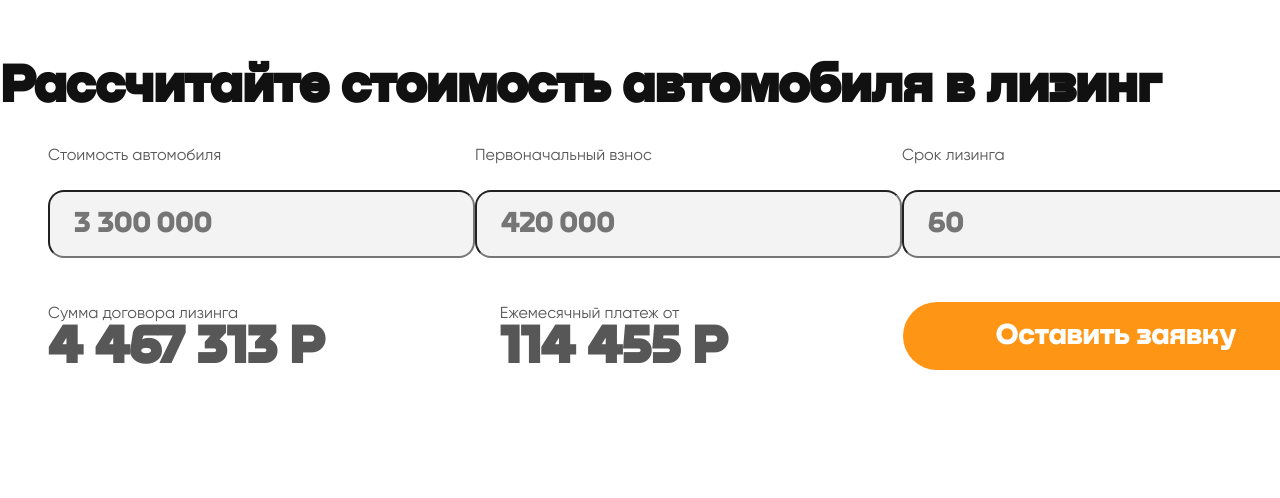
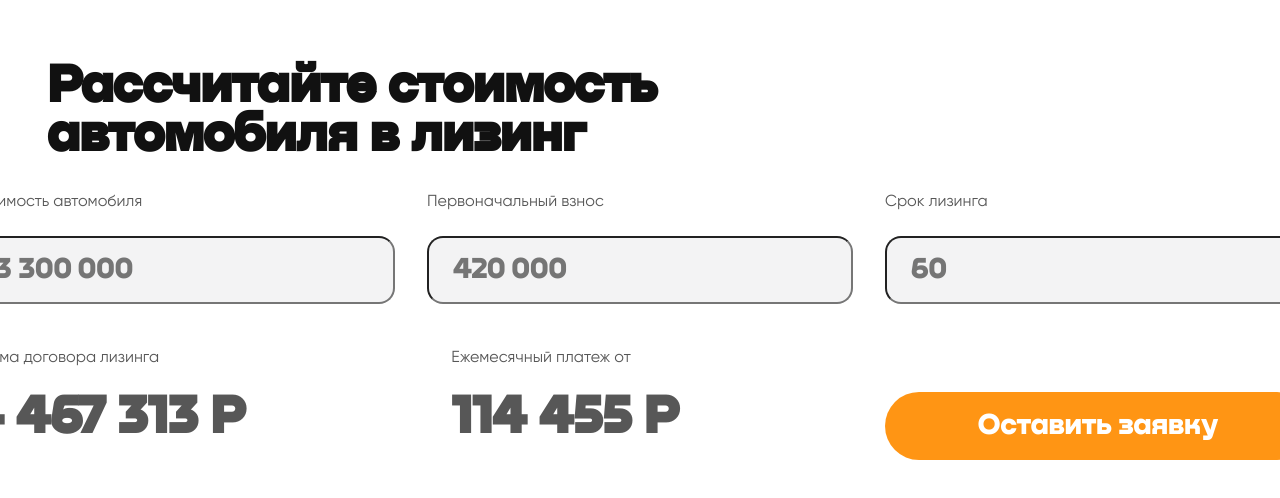
Before and after one commit to jeyefendi/calculease, a React (Create React App) app: page / in a window 1280 px wide. Shown: the part 150-648 px from the top of the page. Built offline with nearby package versions, Linux system fonts and the light colour scheme.

Commit message:
project architecture / completed response css

```diff
--- a/src/App.css
+++ /dev/null
@@ -1,130 +0,0 @@
-@font-face {
-  font-family: Gilroy;
-  src: url(./fonts/Gilroy.ttf);
-}
-
-@font-face {
-  font-family: Nekst;
-  src: url(./fonts/Nekst.ttf);
-}
-
-* {
-  margin: 0;
-  padding: 0;
-  box-sizing: border-box;
-}
-
-body {
-  text-decoration: none;
-  list-style: none;
-}
-
-:root {
-  --black: #111;
-  --grey: #575757;
-  --grey_light: #f3f3f4;
-  --orange: #ff9514;
-}
-
-h1 {
-  font-family: "Nekst";
-  font-size: 54px;
-  line-height: 90%;
-  color: var(--black);
-  margin-top: 213px;
-}
-
-h2 {
-  font-family: "Nekst";
-  font-size: 54px;
-  line-height: 90%;
-  color: var(--grey);
-}
-
-label {
-  font-family: "Gilroy";
-  font-size: 16px;
-  line-height: 20px;
-  color: var(--grey);
-}
-
-.lease-calculator-form {
-  display: grid;
-  padding: 2em 3em;
-}
-
-.lease-form-row1 {
-  display: flex;
-  justify-content: space-between;
-}
-
-.lease-form-row2 {
-  display: flex;
-  justify-content: space-between;
-  margin-top: 44px;
-}
-
-.form-input {
-  width: 427px;
-  height: 68px;
-  background: var(--grey_light);
-  border-radius: 16px;
-  padding: 16px 24px;
-  font-family: "Nekst";
-  font-size: 30px;
-  line-height: 36px;
-  color: var(--grey);
-  margin-top: 24px;
-}
-
-.form-button {
-  display: flex;
-  justify-content: center;
-  align-items: center;
-  width: 426px;
-  height: 68px;
-  background: var(--orange);
-  border-radius: 40px;
-  font-family: "Nekst";
-  font-size: 30px;
-  line-height: 36px;
-  color: #fff;
-  border: none;
-  cursor: pointer;
-}
-
-
-@media only screen and (max-width: 1024px) {
-
-  h1 {
-    margin-top: 100px;
-  }
-
-  .lease-calculator-form {
-    display: grid;
-    padding: 2em 3em;
-  }
-
-  .lease-form-row1, .lease-form-row2 {
-    display: grid;
-    gap: 2em;
-  }
-
-  .lease-form-row2 {
-    margin-top: 37px;
-    grid-template-columns: 1fr 1fr;
-  }
-
-  .form-input {
-    width: 90.625vw;
-  }
-
-  .form-item {
-    display: grid;
-  }
-
-  .form-button {
-    width: 345px;
-    margin-top: 44px;
-  }
-}
--- /dev/null
+++ b/src/components/App/App.css
@@ -0,0 +1,27 @@
+@font-face {
+  font-family: Gilroy;
+  src: url(/src/fonts/Gilroy.ttf);
+}
+
+@font-face {
+  font-family: Nekst;
+  src: url(/src/fonts/Nekst.ttf);
+}
+
+* {
+  margin: 0;
+  padding: 0;
+  box-sizing: border-box;
+}
+
+body {
+  text-decoration: none;
+  list-style: none;
+}
+
+:root {
+  --black: #111;
+  --grey: #575757;
+  --grey_light: #f3f3f4;
+  --orange: #ff9514;
+}
--- a/src/App.tsx
+++ b/src/components/App/App.tsx
@@ -1,5 +1,5 @@
 import './App.css';
-import LeaseCalculator from './LeaseCalculator';
+import LeaseCalculator from '../Form/LeaseCalculator';
 
 function App() {
   return (
--- a/src/LeaseCalculator.tsx
+++ b/src/components/Form/LeaseCalculator.tsx
@@ -1,4 +1,5 @@
-import React from "react";
+import './response.css'
+import './style.css'
 
 export default function LeaseCalculator() {
   return (
--- /dev/null
+++ b/src/components/Form/response.css
@@ -0,0 +1,71 @@
+@media only screen and (max-width: 1400px) {
+  h1 {
+    margin-top: 100px;
+  }
+
+  .lease-calculator-form {
+    display: grid;
+    padding: 2em 3em;
+  }
+
+  .lease-form-row1,
+  .lease-form-row2 {
+    display: grid;
+    gap: 2em;
+  }
+
+  .lease-form-row2 {
+    margin-top: 37px;
+    grid-template-columns: 1fr 1fr;
+  }
+
+  .form-input {
+    width: 90.625vw;
+    margin-top: 8px;
+  }
+
+  .form-item {
+    display: grid;
+  }
+
+  .form-button {
+    width: 345px;
+    margin-top: 44px;
+  }
+}
+
+@media only screen and (max-width: 768px) {
+  h1 {
+    margin-top: 64px;
+    margin-left: 36px;
+    width: fit-content;
+  }
+}
+
+@media only screen and (max-width: 668px) {
+  h1 {
+    margin-top: 44px;
+    margin-left: 21px;
+    font-size: 34px;
+  }
+
+  h2 {
+    font-size: 22px;
+    line-height: 20px;
+  }
+
+  .lease-form-row1,
+  .lease-form-row2 {
+    gap: 1.5em;
+  }
+
+  .lease-form-row2 {
+    margin-top: 1.5em;
+    grid-template-columns: 1fr;
+  }
+
+  .form-button {
+    width: 90.625vw;
+    margin-top: 1em;
+  }
+}
--- /dev/null
+++ b/src/components/Form/style.css
@@ -0,0 +1,73 @@
+body {
+  overflow-x: hidden;
+}
+
+h1,
+h2 {
+  font-family: "Nekst";
+  font-size: 54px;
+  line-height: 90%;
+}
+
+h1 {
+  color: var(--black);
+  width: 753px;
+  margin-top: 213px;
+  margin-left: 47px;
+}
+
+h2 {
+  margin-top: 8px;
+  color: var(--grey);
+}
+
+label {
+  font-family: "Gilroy";
+  font-size: 16px;
+  line-height: 20px;
+  color: var(--grey);
+}
+
+.lease-calculator-form {
+  display: grid;
+  padding: 2em 3em;
+  justify-content: center;
+}
+
+.lease-form-row1,
+.lease-form-row2 {
+  display: flex;
+  justify-content: space-between;
+}
+
+.lease-form-row2 {
+  margin-top: 44px;
+}
+
+.form-input,
+.form-button {
+  font-family: "Nekst";
+  font-size: 30px;
+  line-height: 36px;
+  width: 426px;
+  height: 68px;
+}
+
+.form-input {
+  color: var(--grey);
+  background: var(--grey_light);
+  border-radius: 16px;
+  padding: 16px 24px;
+  margin-top: 24px;
+}
+
+.form-button {
+  color: #fff;
+  background: var(--orange);
+  border-radius: 40px;
+  border: none;
+  cursor: pointer;
+  display: flex;
+  justify-content: center;
+  align-items: center;
+}
--- a/src/index.tsx
+++ b/src/index.tsx
@@ -1,8 +1,7 @@
 import React from 'react';
 import ReactDOM from 'react-dom/client';
 import './index.css';
-import App from './App';
-import reportWebVitals from './reportWebVitals';
+import App from './components/App/App';
 
 const root = ReactDOM.createRoot(
   document.getElementById('root') as HTMLElement
@@ -12,8 +11,3 @@ root.render(
     <App />
   </React.StrictMode>
 );
-
-// If you want to start measuring performance in your app, pass a function
-// to log results (for example: reportWebVitals(console.log))
-// or send to an analytics endpoint. Learn more: https://bit.ly/CRA-vitals
-reportWebVitals();
--- a/src/react-app-env.d.ts
+++ /dev/null
@@ -1 +0,0 @@
-/// <reference types="react-scripts" />
--- a/src/reportWebVitals.ts
+++ /dev/null
@@ -1,15 +0,0 @@
-import { ReportHandler } from 'web-vitals';
-
-const reportWebVitals = (onPerfEntry?: ReportHandler) => {
-  if (onPerfEntry && onPerfEntry instanceof Function) {
-    import('web-vitals').then(({ getCLS, getFID, getFCP, getLCP, getTTFB }) => {
-      getCLS(onPerfEntry);
-      getFID(onPerfEntry);
-      getFCP(onPerfEntry);
-      getLCP(onPerfEntry);
-      getTTFB(onPerfEntry);
-    });
-  }
-};
-
-export default reportWebVitals;
```
Also changed, not shown: src/setupTests.ts (deleted, +0 -5 lines), src/logo.svg (deleted), 1 other file (tests, documents, lock files or other folders).
